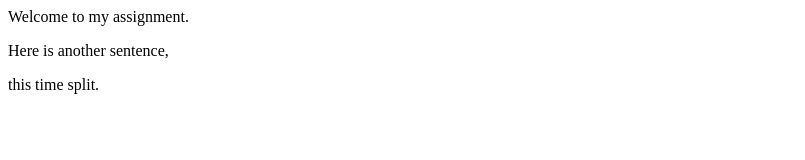
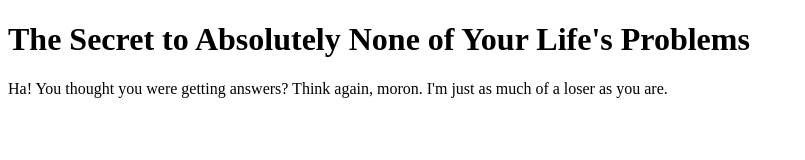
Before and after one commit to amcal/MART341, a plain HTML site: page assignment-04/index.html in a window 1280 px wide. Shown: the whole page, without its empty margins (0-805 px from the left). Drawn offline with Linux system fonts and the light colour scheme.

Commit message:
Assignment 4

```diff
--- a/assignment-04/index.html
+++ b/assignment-04/index.html
@@ -1,2 +1,16 @@
-<p> Welcome to my assignment. </p>
-<p> Here is another sentence, </p> <p> this time split. </p>
+<!DOCTYPE html>
+<html>
+  <head>
+    <title>
+      Alicia's MART 341 Website
+    </title>
+  </head>
+    <body>
+      <h1>
+      The Secret to Absolutely None of Your Life's Problems
+      </h1>
+    <p>
+      Ha! You thought you were getting answers? Think again, moron. I'm just as much of a loser as you are.
+    </p>
+  </body>
+</html>
```
Also changed, not shown: assignment-04/images/assignment-04-screenshot.JPG (added), 1 other file.
